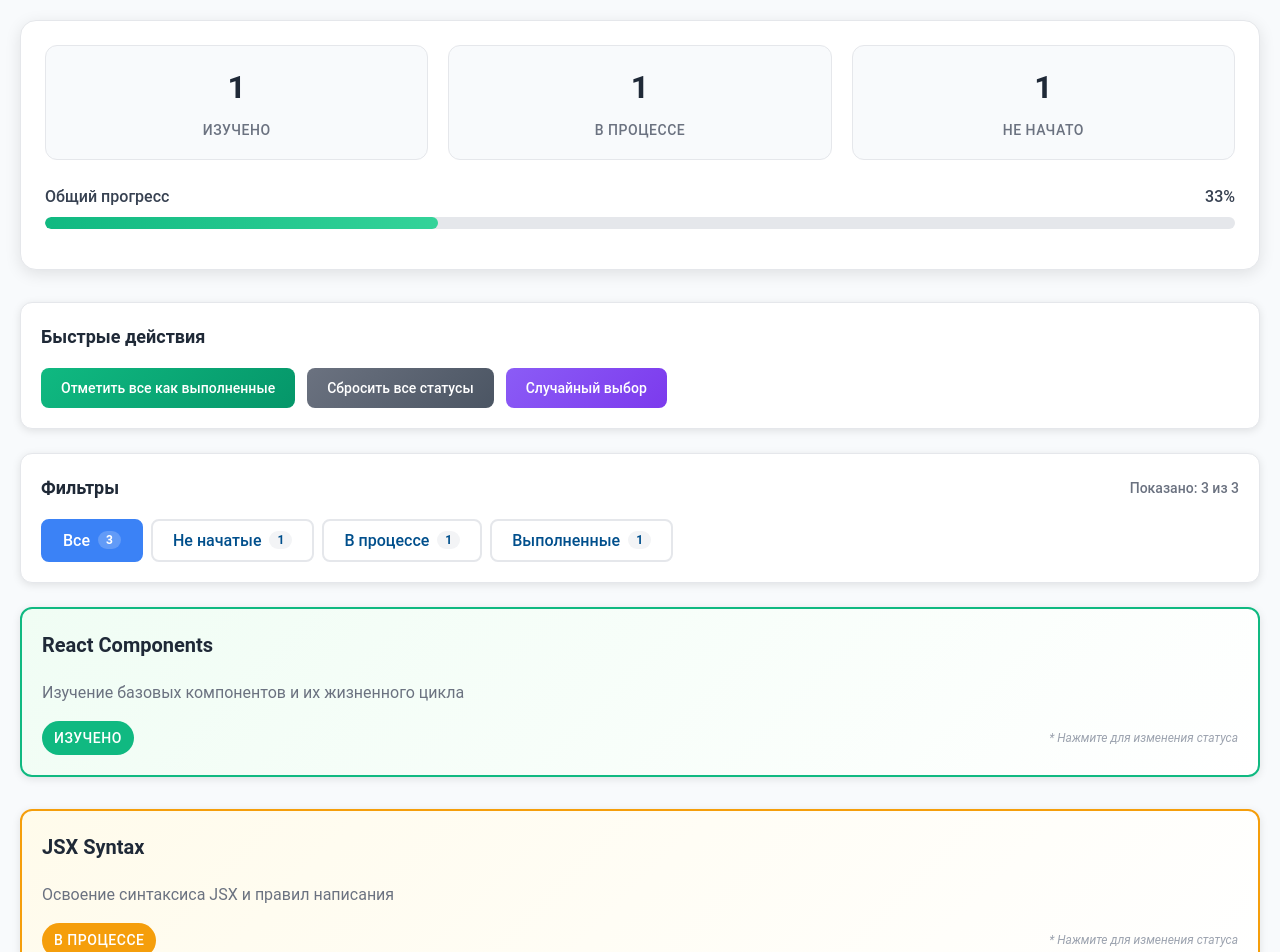
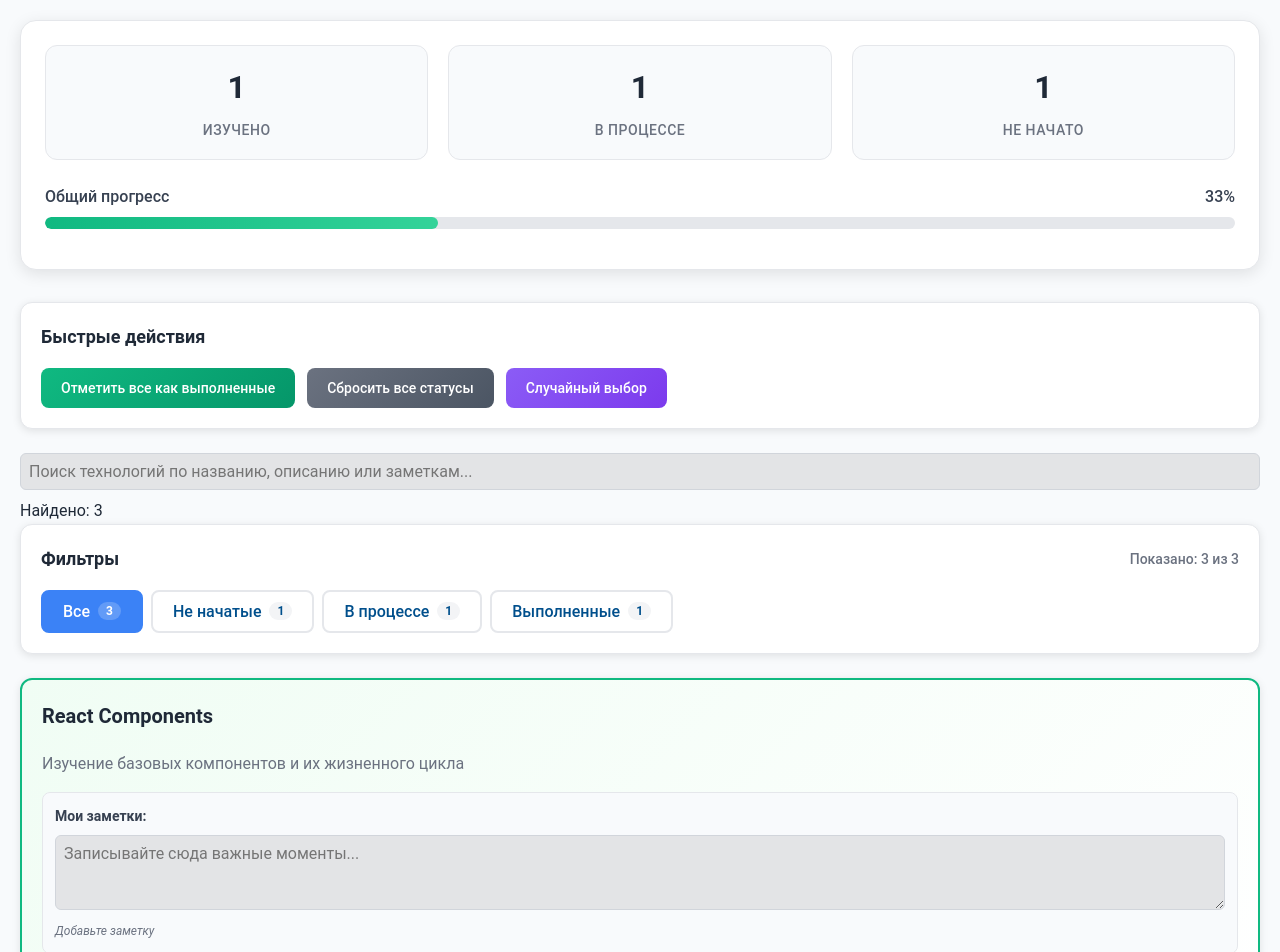
Before and after one commit to artemObrazumov/Technology-tracker, a React (Vite) app: page / in a window 1280 px wide. Shown: the top 952 px of the page. Built offline with nearby package versions, Linux system fonts and the light colour scheme.

Commit message:
task 21: saving state in local storage

```diff
--- a/src/App.css
+++ b/src/App.css
@@ -65,6 +65,10 @@ body {
   font-size: 1rem;
 }
 
+.search-input {
+  margin-bottom: 8px;
+}
+
 @media (max-width: 768px) {
   .app {
     padding: 16px;
--- a/src/App.jsx
+++ b/src/App.jsx
@@ -1,48 +1,76 @@
-import { useState } from 'react';
-import './App.css';
-import TechnologyCard from './components/TechnologyCard';
-import ProgressHeader from './components/ProgressHeader';
-import QuickActions from './components/QuickActions';
-import FilterTabs from './components/FilterTabs';
+import { useState, useEffect } from "react";
+import "./App.css";
+import TechnologyCard from "./components/TechnologyCard";
+import ProgressHeader from "./components/ProgressHeader";
+import QuickActions from "./components/QuickActions";
+import FilterTabs from "./components/FilterTabs";
 
 function App() {
-  const [technologies, setTechnologies] = useState([
+  const [technologies, setTechnologies] = useState([]);
+  const [isLoaded, setIsLoaded] = useState(false);
+
+  const setTechnologiesMocks = () => {
+    setTechnologies([
       {
         id: 1,
-      title: 'React Components',
-      description: 'Изучение базовых компонентов и их жизненного цикла',
-      status: 'completed'
+        title: "React Components",
+        description: "Изучение базовых компонентов и их жизненного цикла",
+        status: "completed",
+        notes: "",
       },
       {
         id: 2,
-      title: 'JSX Syntax',
-      description: 'Освоение синтаксиса JSX и правил написания',
-      status: 'in-progress'
+        title: "JSX Syntax",
+        description: "Освоение синтаксиса JSX и правил написания",
+        status: "in-progress",
+        notes: "",
       },
       {
         id: 3,
-      title: 'State Management',
-      description: 'Работа с состоянием компонентов через useState',
-      status: 'not-started',
+        title: "State Management",
+        description: "Работа с состоянием компонентов через useState",
+        status: "not-started",
+        notes: "",
       },
     ]);
+  };
 
-  const [activeFilter, setActiveFilter] = useState('all');
+  // Загрузка данных
+  useEffect(() => {
+    const saved = localStorage.getItem("techTrackerData");
+    if (saved) {
+      setTechnologies(JSON.parse(saved));
+      console.log("Данные загружены из localStorage");
+    } else {
+      setTechnologiesMocks();
+    }
+    setIsLoaded(true);
+  }, []);
+
+  // Автосохранение
+  useEffect(() => {
+    if (isLoaded) {
+      localStorage.setItem("techTrackerData", JSON.stringify(technologies));
+      console.log("Данные сохранены в localStorage");
+    }
+  }, [technologies]);
+
+  const [activeFilter, setActiveFilter] = useState("all");
 
   const updateTechnologyStatus = (id) => {
-    setTechnologies(prevTech =>
-      prevTech.map(tech => {
+    setTechnologies((prevTech) =>
+      prevTech.map((tech) => {
         if (tech.id === id) {
-          let nextStatus = "not-started"
+          let nextStatus = "not-started";
           switch (tech.status) {
-            case 'not-started':
-              nextStatus = "in-progress"
+            case "not-started":
+              nextStatus = "in-progress";
               break;
-            case 'in-progress':
-              nextStatus = "completed"
+            case "in-progress":
+              nextStatus = "completed";
               break;
-            case 'completed':
-              nextStatus = "not-started"
+            case "completed":
+              nextStatus = "not-started";
               break;
           }
           return { ...tech, status: nextStatus };
@@ -53,34 +81,50 @@ function App() {
   };
 
   const markAllAsCompleted = () => {
-    setTechnologies(prevTech =>
-      prevTech.map(tech => ({ ...tech, status: 'completed' }))
+    setTechnologies((prevTech) =>
+      prevTech.map((tech) => ({ ...tech, status: "completed" }))
     );
   };
 
   const resetAllStatuses = () => {
-    setTechnologies(prevTech =>
-      prevTech.map(tech => ({ ...tech, status: 'not-started' }))
+    setTechnologies((prevTech) =>
+      prevTech.map((tech) => ({ ...tech, status: "not-started" }))
     );
   };
 
   const pickRandomTechnology = () => {
-    const notStartedTechnologies = technologies.filter(tech => tech.status === 'not-started');
-    const randomTechnology = notStartedTechnologies[Math.floor(Math.random() * notStartedTechnologies.length)];
+    const notStartedTechnologies = technologies.filter(
+      (tech) => tech.status === "not-started"
+    );
+    if (notStartedTechnologies.length === 0) {
+      return;
+    }
+    const randomTechnology =
+      notStartedTechnologies[
+        Math.floor(Math.random() * notStartedTechnologies.length)
+      ];
     updateTechnologyStatus(randomTechnology.id);
   };
 
-  const filteredTechnologies = technologies.filter(tech => {
-    switch (activeFilter) {
-      case 'not-started':
-        return tech.status === 'not-started';
-      case 'in-progress':
-        return tech.status === 'in-progress';
-      case 'completed':
-        return tech.status === 'completed';
-      default:
-        return true;
-    }
+  const updateTechnologyNotes = (techId, newNotes) => {
+    setTechnologies((prevTech) =>
+      prevTech.map((tech) =>
+        tech.id === techId ? { ...tech, notes: newNotes } : tech
+      )
+    );
+  };
+
+  const [searchQuery, setSearchQuery] = useState("");
+  const filteredTechnologies = technologies.filter((tech) => {
+    const matchesFilter =
+      activeFilter === "all" || tech.status === activeFilter;
+    const matchesSearch =
+      searchQuery === "" ||
+      tech.title.toLowerCase().includes(searchQuery.toLowerCase()) ||
+      tech.description.toLowerCase().includes(searchQuery.toLowerCase()) ||
+      tech.notes.toLowerCase().includes(searchQuery.toLowerCase());
+
+    return matchesFilter && matchesSearch;
   });
 
   return (
@@ -94,6 +138,19 @@ function App() {
           onPickRandom={pickRandomTechnology}
         />
 
+        <div className="search-box">
+          <input
+            type="text"
+            placeholder="Поиск технологий по названию, описанию или заметкам..."
+            value={searchQuery}
+            onChange={(e) => setSearchQuery(e.target.value)}
+            className="search-input"
+          />
+          <span className="search-count">
+            Найдено: {filteredTechnologies.length}
+          </span>
+        </div>
+
         <FilterTabs
           activeFilter={activeFilter}
           onFilterChange={setActiveFilter}
@@ -101,7 +158,7 @@ function App() {
         />
 
         <div className="technologies-grid">
-          {filteredTechnologies.map(technology => (
+          {filteredTechnologies.map((technology) => (
             <TechnologyCard
               key={technology.id}
               id={technology.id}
@@ -109,6 +166,8 @@ function App() {
               description={technology.description}
               status={technology.status}
               onStatusChange={updateTechnologyStatus}
+              notes={technology.notes}
+              onNotesChange={updateTechnologyNotes}
             />
           ))}
         </div>
--- a/src/components/TechnologyCard.css
+++ b/src/components/TechnologyCard.css
@@ -106,6 +106,47 @@
   font-style: italic;
 }
 
+.notes-section {
+  margin: 16px 0;
+  padding: 12px;
+  background: #f8fafc;
+  border-radius: 8px;
+  border: 1px solid #e5e7eb;
+}
+
+.notes-section h4 {
+  margin: 0 0 8px 0;
+  font-size: 0.875rem;
+  font-weight: 600;
+  color: #374151;
+}
+
+.notes-textarea, input {
+  width: 100%;
+  padding: 8px;
+  border: 1px solid #d1d5db;
+  border-radius: 6px;
+  font-family: inherit;
+  font-size: 1rem;
+  resize: vertical;
+  transition: border-color 0.3s ease;
+  background: #e3e4e6;
+  color: #444;
+}
+
+.notes-textarea:focus, input:focus {
+  outline: none;
+  border-color: #3b82f6;
+  box-shadow: 0 0 0 3px rgba(59, 130, 246, 0.1);
+}
+
+.notes-hint {
+  font-size: 0.75rem;
+  color: #6b7280;
+  margin-top: 4px;
+  font-style: italic;
+}
+
 @keyframes statusChange {
   0% { transform: scale(1); }
   50% { transform: scale(1.02); }
--- a/src/components/TechnologyCard.jsx
+++ b/src/components/TechnologyCard.jsx
@@ -1,20 +1,33 @@
-import './TechnologyCard.css';
+import "./TechnologyCard.css";
+import TechnologyNotes from "./TechnologyNotes.jsx";
 
-const TechnologyCard = ({ id, title, description, status, onStatusChange }) => {
+const TechnologyCard = ({
+  id,
+  title,
+  description,
+  status,
+  onStatusChange,
+  notes,
+  onNotesChange,
+}) => {
   const handleClick = () => {
     onStatusChange(id);
   };
 
+  const handleNotesChange = (e) => {
+    onNotesChange(id, e.target.value);
+  };
+
   const getStatusText = () => {
     switch (status) {
-      case 'completed':
-        return 'Изучено';
-      case 'in-progress':
-        return 'В процессе';
-      case 'not-started':
-        return 'Не начато';
+      case "completed":
+        return "Изучено";
+      case "in-progress":
+        return "В процессе";
+      case "not-started":
+        return "Не начато";
       default:
-        return 'Некорректное состояние';
+        return "Некорректное состояние";
     }
   };
 
@@ -29,11 +42,20 @@ const TechnologyCard = ({ id, title, description, status, onStatusChange }) => {
 
       <p className="technology-card__description">{description}</p>
 
+      <TechnologyNotes
+        notes={notes}
+        onNotesChange={handleNotesChange}
+      />
+
       <div className="technology-card__footer">
-        <span className={`technology-card__status technology-card__status--${status}`}>
+        <span
+          className={`technology-card__status technology-card__status--${status}`}
+        >
           {getStatusText()}
         </span>
-        <span className="technology-card__hint">* Нажмите для изменения статуса</span>
+        <span className="technology-card__hint">
+          * Нажмите для изменения статуса
+        </span>
       </div>
     </div>
   );
--- /dev/null
+++ b/src/components/TechnologyNotes.jsx
@@ -0,0 +1,26 @@
+const TechnologyNotes = ({ notes, onNotesChange }) => {
+  return (
+    <div
+      className="notes-section"
+      onClick={
+        (e) => e.stopPropagation() // Нужен чтобы клик не менял статус карточки
+      }
+    >
+      <h4>Мои заметки:</h4>
+      <textarea
+        className="notes-textarea"
+        value={notes}
+        onChange={onNotesChange}
+        placeholder="Записывайте сюда важные моменты..."
+        rows="3"
+      />
+      <div className="notes-hint">
+        {notes.length > 0
+          ? `Заметка сохранена (${notes.length} символов)`
+          : "Добавьте заметку"}
+      </div>
+    </div>
+  );
+};
+
+export default TechnologyNotes;
```
Lines whose indentation alone changed are shown as unchanged.
